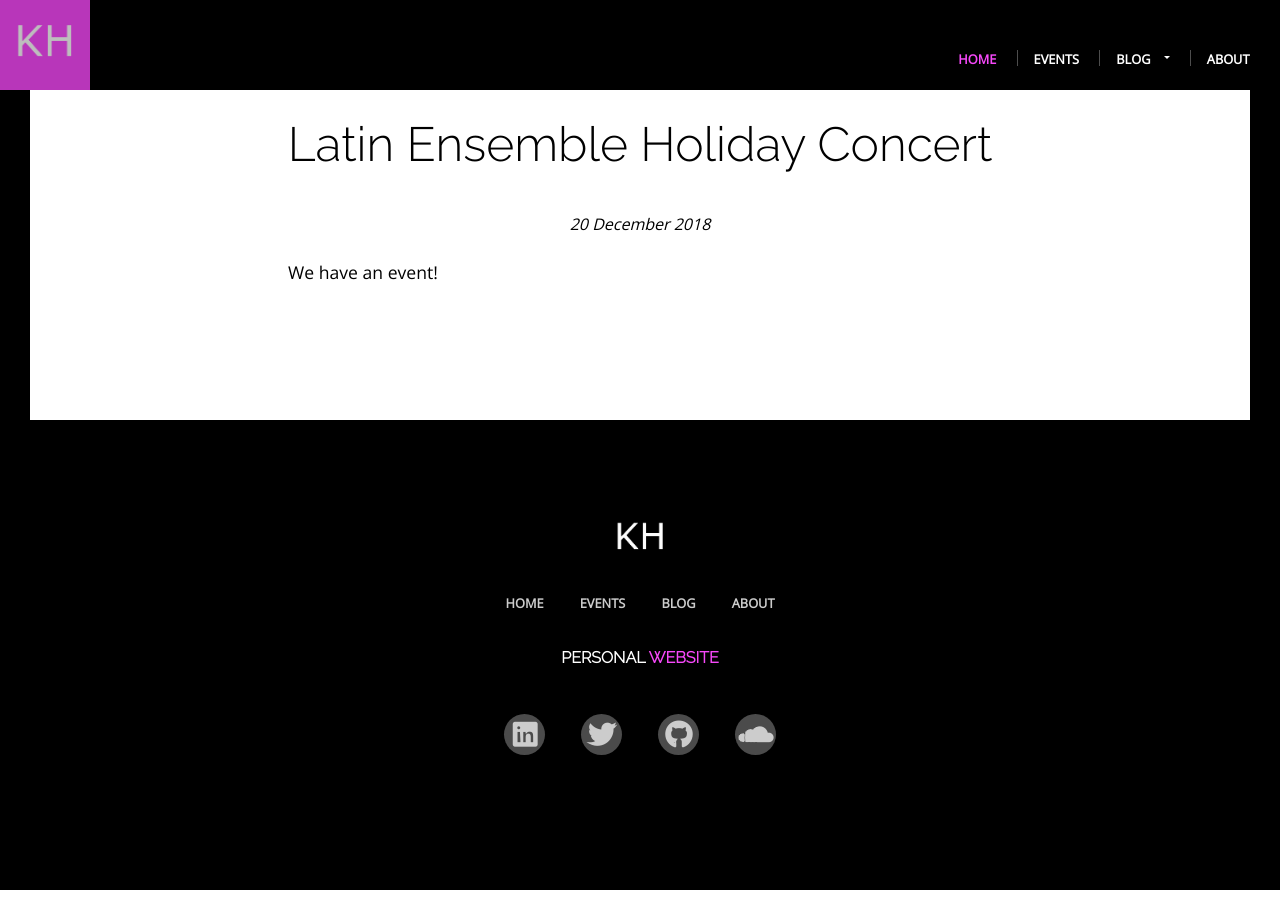
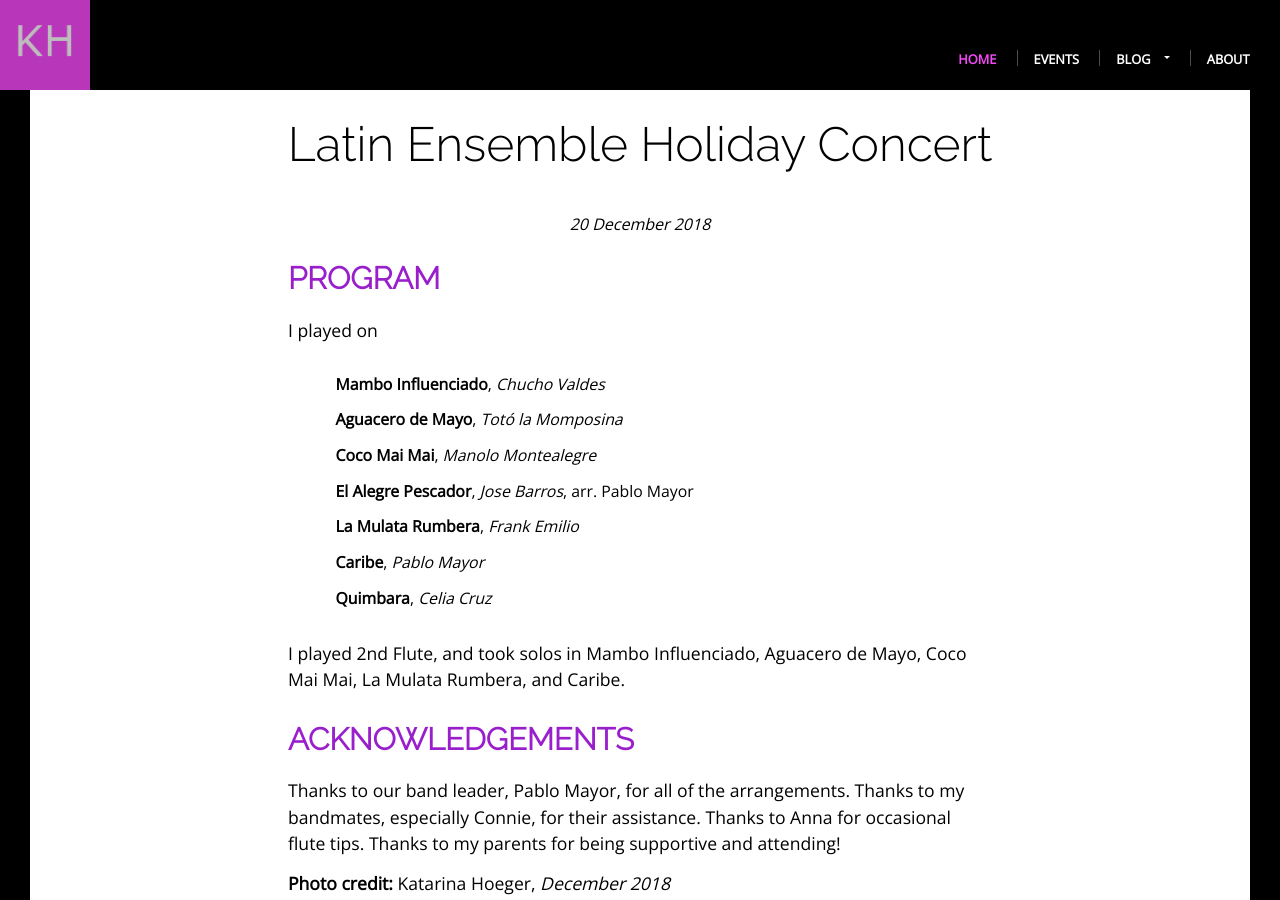
Before and after one commit to khoeger/khoeger.github.io, a Jekyll site: the page built from _events_list/2018-12-22-latin-ensemble-holiday-concert.markdown, in a window 1280 px wide and 900 px high, scrolled down 420 px. Built offline with Jekyll 4.4.1, drawn with Linux system fonts in a browser that asks for light colours.

Commit message:
Update recent concerts

```diff
--- a/_events_list/2018-12-22-latin-ensemble-holiday-concert.markdown
+++ b/_events_list/2018-12-22-latin-ensemble-holiday-concert.markdown
@@ -12,4 +12,20 @@ categories: concert flute latin
 description: Come dance along to Latin tunes in preparation for the holidays!
 future: true
 ---
-We have an event!
+## Program
+I played on
+- **Mambo Influenciado**, *Chucho Valdes*
+- **Aguacero de Mayo**, *Totó la Momposina*
+- **Coco Mai Mai**, *Manolo Montealegre*
+- **El Alegre Pescador**, *Jose Barros*, arr. Pablo Mayor
+- **La Mulata Rumbera**, *Frank Emilio*
+- **Caribe**, *Pablo Mayor*
+- **Quimbara**, *Celia Cruz*
+
+I played {{page.role}}, and took solos in Mambo Influenciado, Aguacero de Mayo, Coco Mai Mai, La Mulata Rumbera, and Caribe.
+
+## Acknowledgements
+Thanks to our band leader, Pablo Mayor, for all of the arrangements. Thanks to my bandmates, especially Connie, for their assistance. Thanks to Anna for occasional flute tips. Thanks to my parents for being supportive and attending!
+
+**Photo credit:**
+Katarina Hoeger, *December 2018*
```
Also changed, not shown: _events_list/2018-08-02-westchester-band-6.markdown (+10 -1 lines), _events_list/2018-12-25-lehman-band-holiday.markdown (added, +45 -0 lines), assets/img/2018/2018-12-23/overhead.jpg (added).
